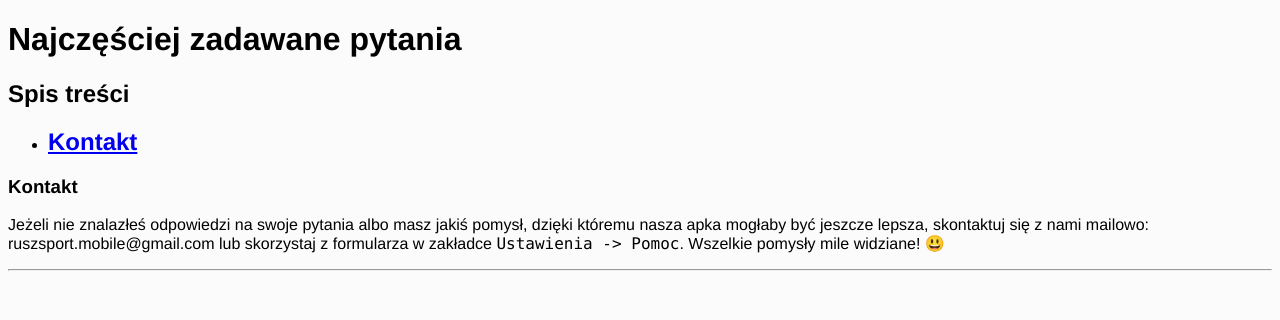
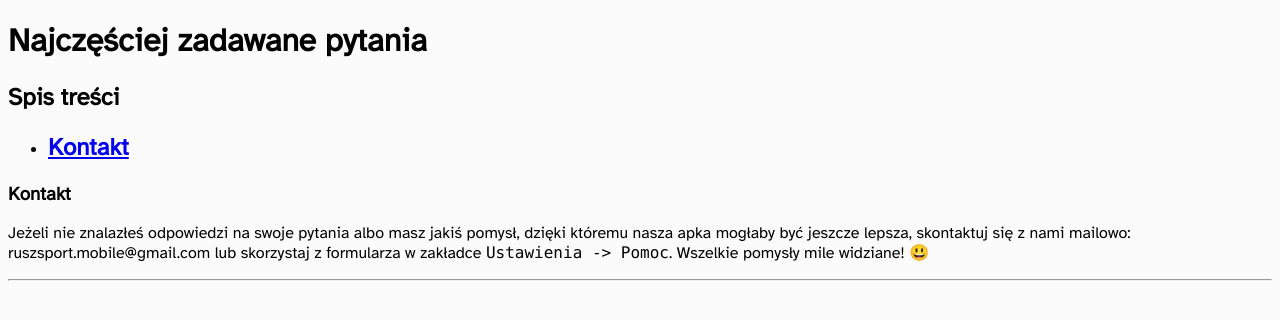
Before and after one commit to ruszsportdev/ruszsport, a Jekyll site: the page built from faq.md, in a window 1280 px wide. Shown: the top 320 px of the page. Built offline with Jekyll 4.4.1, drawn with Linux system fonts in a browser that asks for light colours.

Commit message:
Update style.css

```diff
--- a/assets/style.css
+++ b/assets/style.css
@@ -17,7 +17,7 @@ li,
 h1, h2, h3, h4, h5, h6,
 a,
 code, pre {
-  font-family: "Helvetica Neue", Helvetica, Arial, sans-serif;
+  font-family: 'Atkinson Hyperlegible', sans-serif;
 }
 
 code, pre {
```
